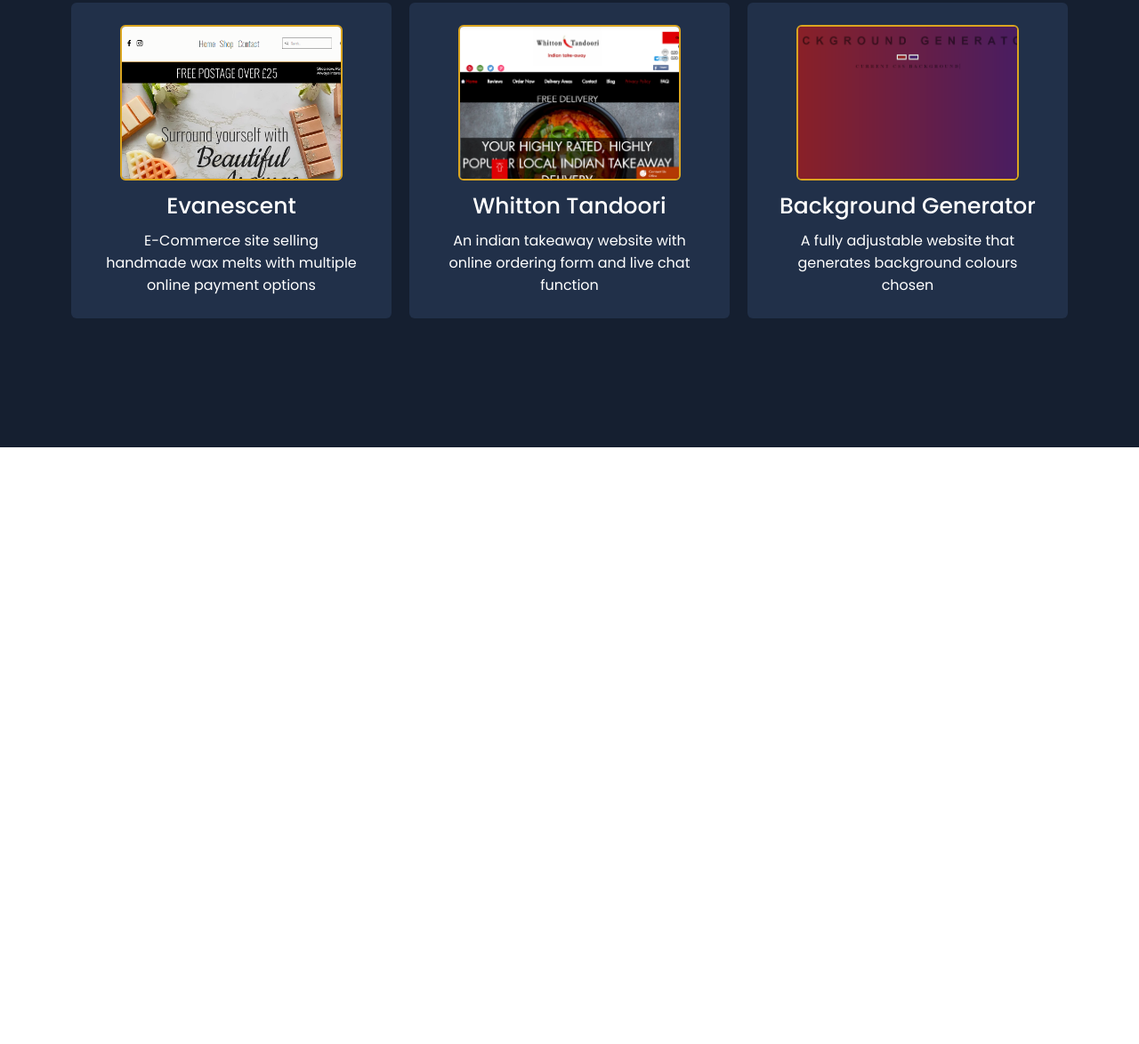
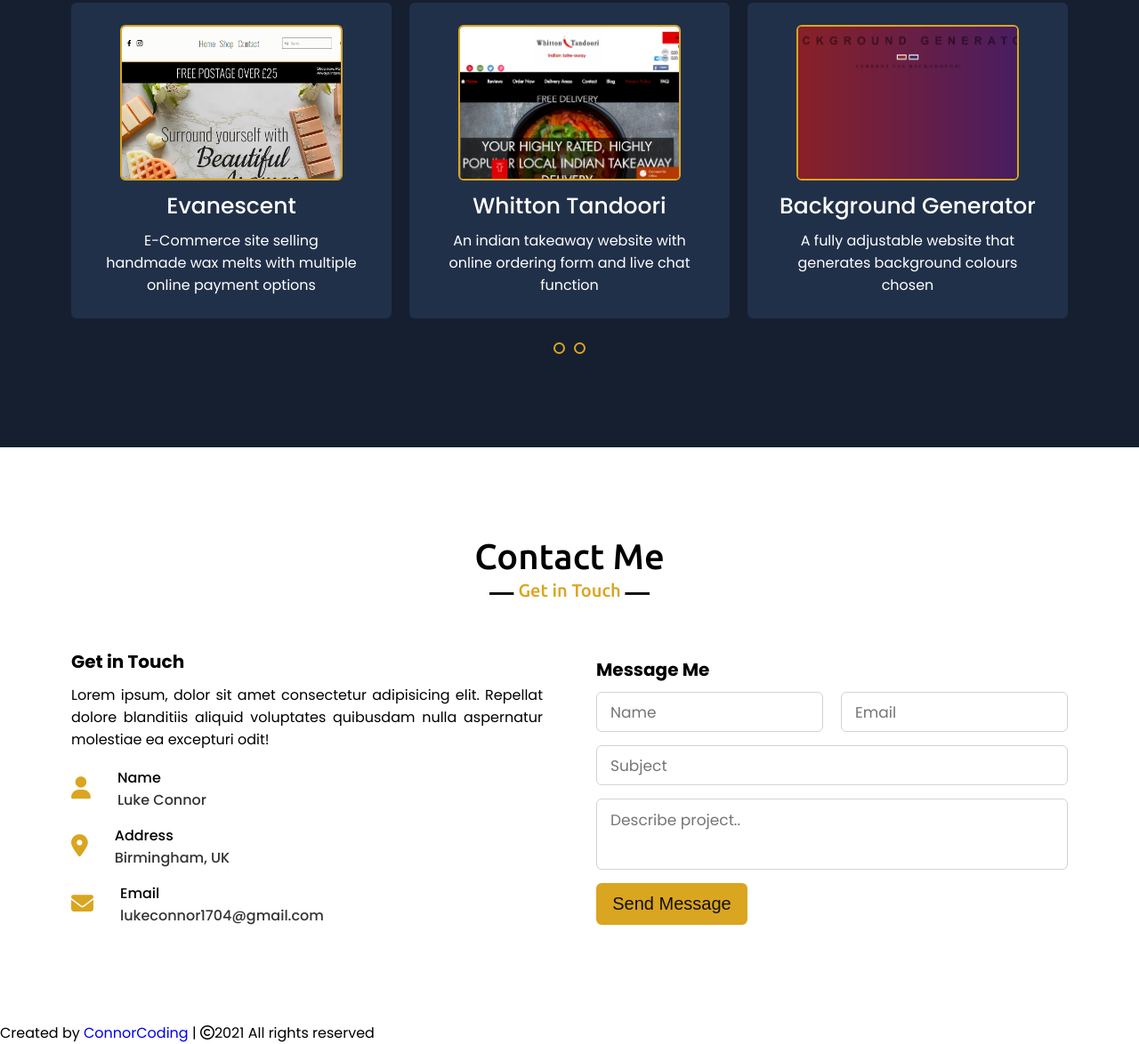
Before and after one commit to thelukeus/lukeconnorresume, a plain HTML site: page index.html in a window 1280 px wide. Shown: the part 2966-4140 px from the top of the page at 89% size. Before the commit the page ends 3469 px from the top, so only its background shows below. Drawn offline with nearby package versions, Linux system fonts and the light colour scheme; a web font is replaced by a local one.

Commit message:
Add files via upload

```diff
--- a/index.html
+++ b/index.html
@@ -205,6 +205,72 @@
         </div>
     </section>
 
+    <!-- contact section start  -->
+
+    <section class="contact" id="contact">
+        <div class="max-width">
+            <h2 class="title">Contact Me</h2>
+            <div class="contact-content">
+                <div class="column left">
+                    <div class="text">Get in Touch</div>
+                    <p>Lorem ipsum, dolor sit amet consectetur adipisicing elit. Repellat dolore blanditiis aliquid voluptates quibusdam nulla aspernatur molestiae ea excepturi odit!</p>
+                    <div class="icons"></div>
+                    <div class="row">
+                        <i class="fas fa-user"></i>
+                        <div class="info">
+                            <div class="head">Name</div>
+                            <div class="sub-title">Luke Connor</div>
+                        </div>
+                    </div>
+
+                    <div class="row">
+                        <i class="fas fa-map-marker-alt"></i>
+                        <div class="info">
+                            <div class="head">Address</div>
+                            <div class="sub-title">Birmingham, UK</div>
+                        </div>
+                    </div>
+
+                    <div class="row">
+                        <i class="fas fa-envelope"></i>
+                        <div class="info">
+                            <div class="head">Email</div>
+                            <div class="sub-title">lukeconnor1704@gmail.com</div>
+                        </div>
+                    </div>
+                </div>
+
+            <div class="column right">
+                <div class="text">Message Me</div>
+                <form action="#">
+                    <div class="fields">
+                        <div class="field name">
+                            <input type="text" placeholder="Name" required>
+                        </div>
+                        <div class="field email">
+                            <input type="email" placeholder="Email" required>
+                        </div>
+                    </div>
+                    <div class="field">
+                        <input type="text" placeholder="Subject" required>
+                    </div>
+                    <div class="field textarea">
+                        <textarea cols="30" rows="10" placeholder="Describe project.." required></textarea>
+                    </div>
+                    <div class="button">
+                        <button type="submit">Send Message</button>
+                    </div>
+                </form>
+            </div>
+        </div>
+    </section>
+
+    <!-- footer section start -->
+	<footer>
+        <span>Created by <a href="#">ConnorCoding</a> | <span class="fa fa-copyright"></span>2021 All rights reserved</a></span>
+    </footer>
+
+
     <script src="script.js"></script>
 
 
--- a/style.css
+++ b/style.css
@@ -3,6 +3,11 @@
 	padding:0;
 	box-sizing: border-box;
 	text-decoration: none;
+}
+html{
+    height:100%;
+    padding:0;
+    margin:0;
 }
 .max-width{
     max-width: 1300px;
@@ -111,13 +116,14 @@ section{
     padding: 100px 0;
 }
 
-.about, .services, .skills, .work {
+.about, .services, .skills, .work, .contact, footer{
     font-family: 'Poppins', sans-serif;
 }
 
 .about .about-content,
 .services .serv-content,
-.skills .skills-content{
+.skills .skills-content,
+.contact .contact-content{
     display: flex;
     flex-wrap: wrap;
     align-items: center;
@@ -384,7 +390,103 @@ content: "who i am";
         .owl-dot {
             height: 13px;
             width: 13px;
+            margin: 0 5px;
             outline:none!important;
+            border-radius: 50%;
+            border: 2px solid goldenrod !important;
+        }
+
+
+        /* content section styling */
+        .contact .title::after{
+            content: "Get in Touch";
+        }
+        .contact .contact-content .column{
+            width: calc(50% - 30px);
+        }
+        .contact .contact-content .text{
+            font-size: 20px;
+            font-weight: 600;
+            margin-bottom: 10px;
+        }
+        .contact .contact-content .left p{
+            text-align: justify;
+        }
+        .contact .contact-content .left .icons{
+            margin:10px 0;
+        }
+        .contact .contact-content .row{
+            display:flex;
+            height:65px;
+            align-items: center;
+        }
+
+        .contact .contact-content .row .info{
+            margin-left: 30px;
+        }
+        .contact .contact-content .row i{
+            font-size: 25px;
+            color:goldenrod;
+        }
+        .contact .contact-content .info{
+            font-weight: 500;
+        }
+        .contact .contact-content .info .sub-title{
+            color:#333;
+        }
+        .contact .right form .fields{
+            display:flex;
+        }
+        .contact .right form .field,
+        .contact .right form .fields .field{
+            height:45px;
+            width:100%;
+            margin-bottom: 15px;
+        }
+        .contact .right form .textarea{
+            height:80px;
+            width:100%;
+        }
+        .contact .right form .name{
+            margin-right: 10px;
+        }
+        .contact .right form .email{
+            margin-left: 10px;
+        }
+        .contact .right form .field input,
+        .contact .right form .textarea textarea{
+            height:100%;
+            width:100%;
+            border:1px solid lightgrey;
+            border-radius: 6px;
+            outline:none;
+            padding: 0 15px;
+            font-size: 17px;
+            font-family: 'Poppins', sans-serif;
+        }
+        .contact .right form .textarea textarea {
+            padding-top: 10px;
+            resize:none;
+        }
+        .contact .right form .button{
+            height:47px;
+            width:170px;
+        }
+        .contact .right form .button button{
+            width:100%;
+            height:100%;
+            border:2px solid goldenrod;
+            background:goldenrod;
+            color:#111;
+            font-size: 20px;
+            font-weight: 500;
+            border-radius: 6px;
+            cursor: pointer;
+            transition: all 0.3s ease;
+        }
+        .contact .right form .button button:hover{
+            color:goldenrod;
+            background:none;
         }
 
 /* responsive media query start */
@@ -475,10 +577,23 @@ content: "who i am";
         width: calc(50% - 10px);
         margin-bottom: 20px;
     }
-    .skills .skills-content .column{
+    .skills .skills-content .column,
+    .contact .contact-content .column{
         width:100%;
         margin-bottom: 35px;
     }
+
+    /* footer section styling */
+    footer{
+        background: rgb(33, 48, 73);
+        padding: 20px;
+        color: #fff;
+    }
+
+    footer span a{
+        color: goldenrod;
+    }
+
 
 
 
@@ -510,7 +625,7 @@ content: "who i am";
 
 
 
-    }
+
     @media (max-width: 500px) {
 
     }
```
